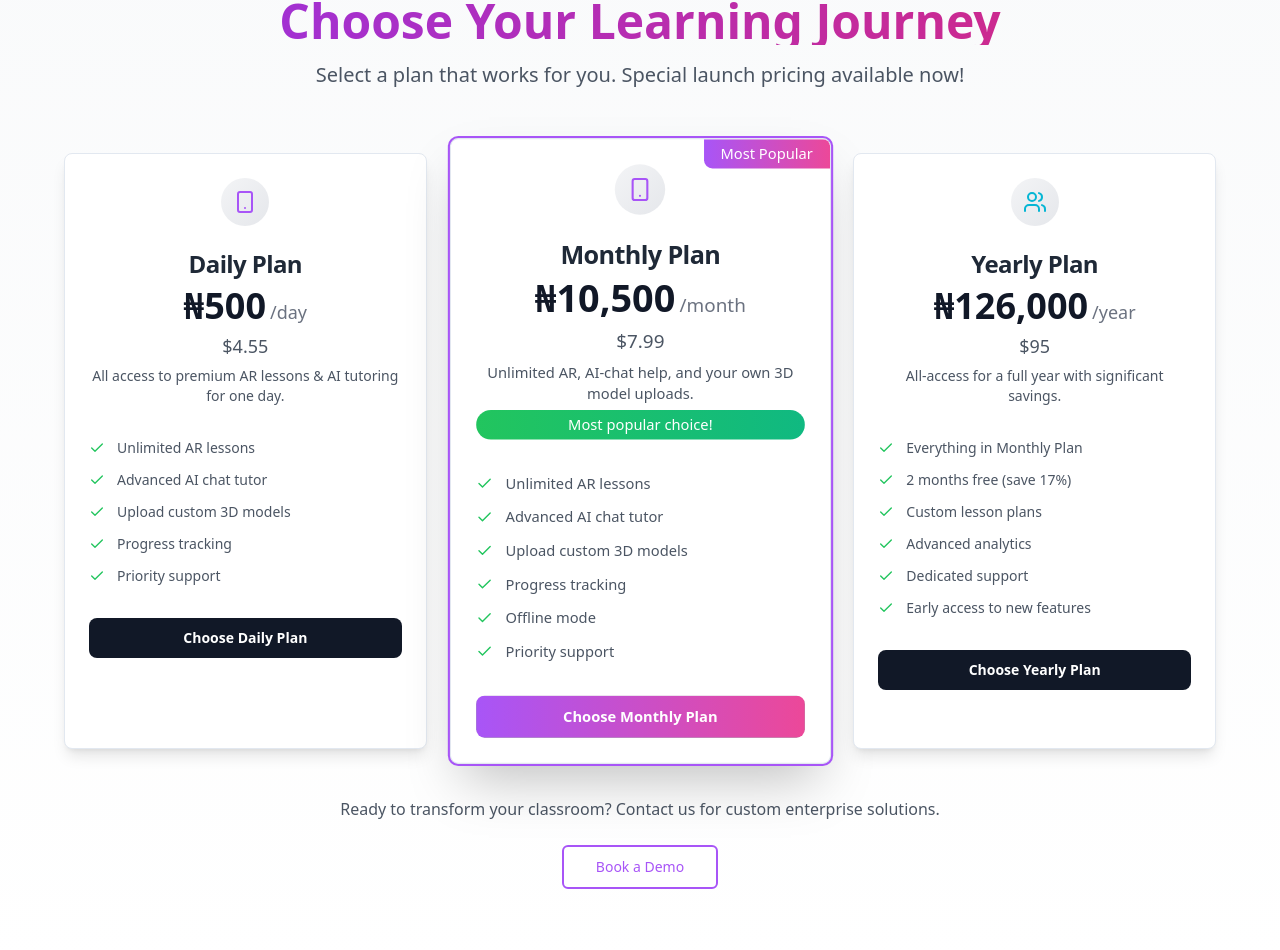
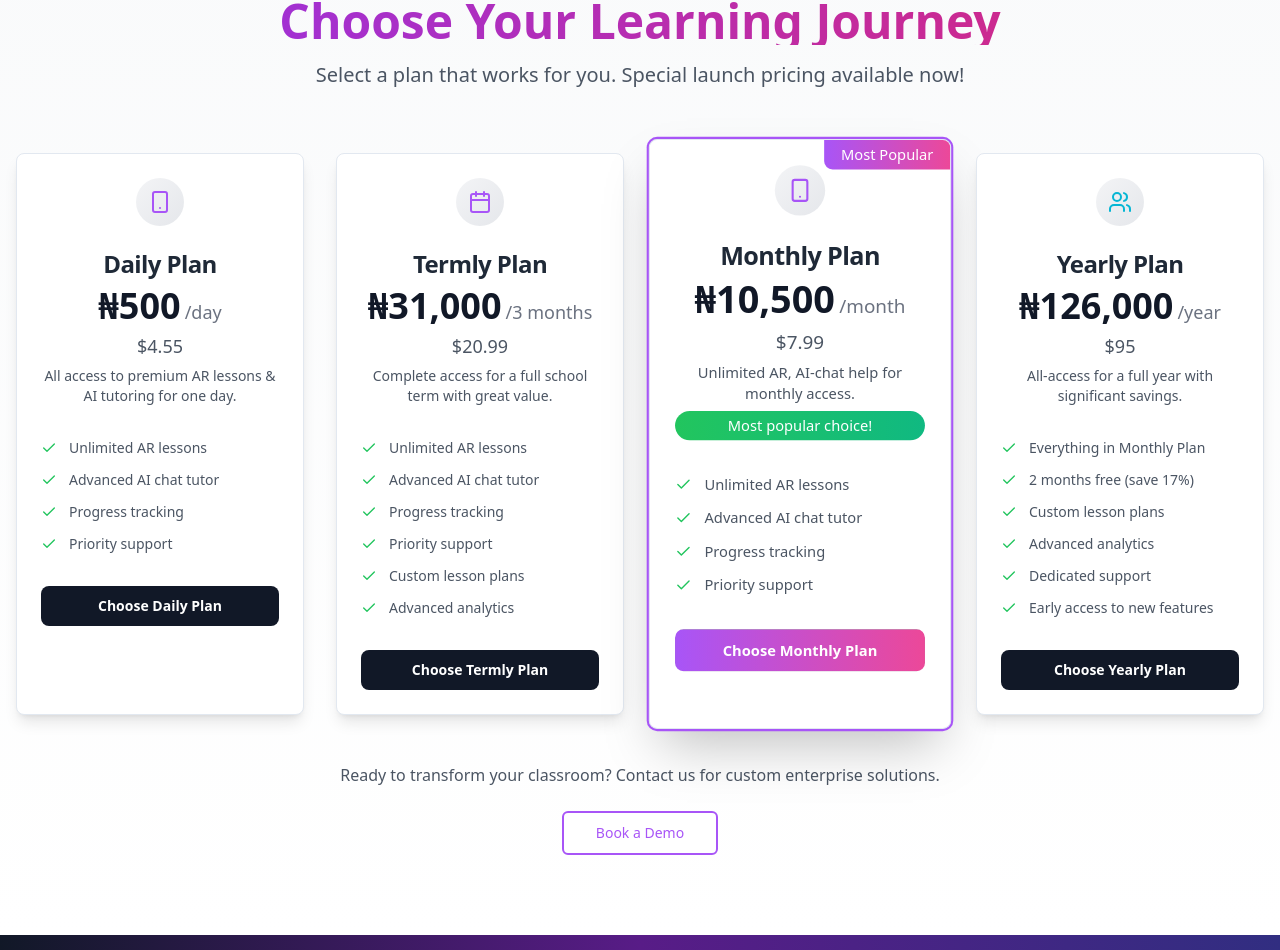
Before and after one commit to wdservices/arfed-fun-learn, a React (Vite) app: page / in a window 1280 px wide. Shown: the part 3158-4108 px from the top of the page. Built offline with nearby package versions, Linux system fonts and the light colour scheme.

Commit message:
Fix: Update pricing plans and remove features
Updated pricing plans to include a termly option. Removed the 3D model upload and offline mode features from the pricing details.

```diff
--- a/src/components/Pricing.tsx
+++ b/src/components/Pricing.tsx
@@ -1,7 +1,7 @@
 
 import { Button } from "@/components/ui/button";
 import { Card, CardContent, CardHeader, CardTitle } from "@/components/ui/card";
-import { Check, Star, Smartphone, Users } from "lucide-react";
+import { Check, Star, Smartphone, Users, Calendar } from "lucide-react";
 
 const Pricing = () => {
   const plans = [
@@ -14,7 +14,6 @@ const Pricing = () => {
       features: [
         "Unlimited AR lessons",
         "Advanced AI chat tutor",
-        "Upload custom 3D models",
         "Progress tracking",
         "Priority support"
       ],
@@ -23,17 +22,33 @@ const Pricing = () => {
       cta: "Choose Daily Plan"
     },
     {
+      name: "Termly Plan",
+      price: "₦31,000",
+      usdPrice: "$20.99",
+      period: "/3 months",
+      description: "Complete access for a full school term with great value.",
+      features: [
+        "Unlimited AR lessons",
+        "Advanced AI chat tutor",
+        "Progress tracking",
+        "Priority support",
+        "Custom lesson plans",
+        "Advanced analytics"
+      ],
+      icon: <Calendar className="text-purple-500" size={24} />,
+      popular: false,
+      cta: "Choose Termly Plan"
+    },
+    {
       name: "Monthly Plan",
       price: "₦10,500",
       usdPrice: "$7.99",
       period: "/month",
-      description: "Unlimited AR, AI-chat help, and your own 3D model uploads.",
+      description: "Unlimited AR, AI-chat help for monthly access.",
       features: [
         "Unlimited AR lessons",
         "Advanced AI chat tutor",
-        "Upload custom 3D models",
         "Progress tracking",
-        "Offline mode",
         "Priority support"
       ],
       icon: <Smartphone className="text-purple-500" size={24} />,
@@ -73,7 +88,7 @@ const Pricing = () => {
           </p>
         </div>
 
-        <div className="grid lg:grid-cols-3 gap-8 max-w-6xl mx-auto">
+        <div className="grid lg:grid-cols-4 gap-8 max-w-7xl mx-auto">
           {plans.map((plan, index) => (
             <Card key={index} className={`relative overflow-hidden ${plan.popular ? 'ring-2 ring-purple-500 shadow-2xl scale-105' : 'shadow-lg'} transition-all duration-300 hover:shadow-xl`}>
               {plan.popular && (
```
